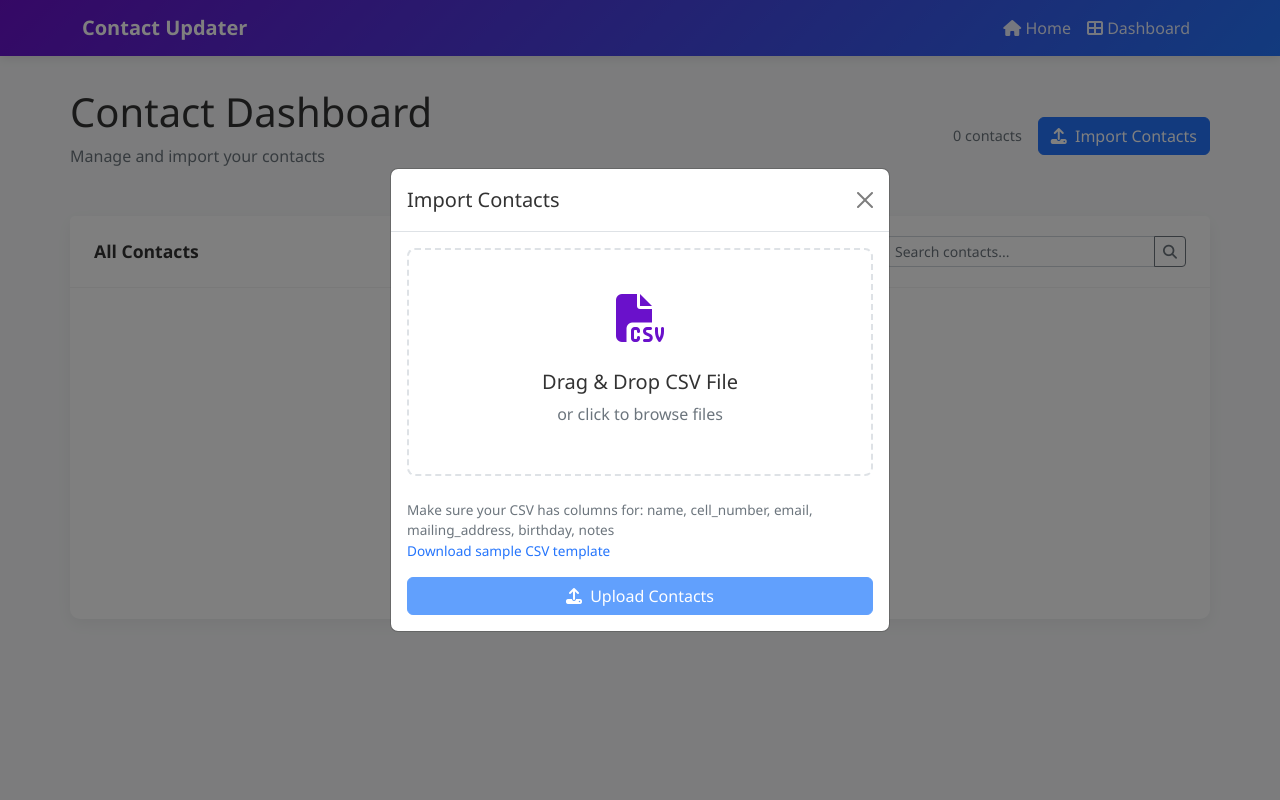
After one commit to ezl/contact_updater, a Flask app: page /dashboard in a window 1280 px wide, after a click on "Import Contacts". The commit adds this page. Run offline with Flask 3, Linux system fonts and the light colour scheme; some libraries are stand-ins or nearby versions.

Commit message:
Create page for uploading contacts

```diff
--- a/app.py
+++ b/app.py
@@ -1,4 +1,4 @@
-from flask import Flask, render_template
+from flask import Flask, render_template, send_from_directory
 
 app = Flask(__name__)
 
@@ -6,5 +6,15 @@ app = Flask(__name__)
 def index():
     return render_template('index.html')
 
+@app.route('/dashboard')
+def dashboard():
+    # This is just a placeholder - we'll implement backend functionality later
+    contacts = []  # Empty list for now
+    return render_template('dashboard.html', contacts=contacts)
+
+@app.route('/download/sample_csv')
+def download_sample():
+    return send_from_directory('static', 'sample_contacts.csv')
+
 if __name__ == '__main__':
     app.run(debug=True)
--- /dev/null
+++ b/static/sample_contacts.csv
@@ -0,0 +1,4 @@
+name,cell_number,email,mailing_address,birthday,notes
+John Doe,555-123-4567,john.doe@example.com,"123 Main St, Anytown, CA 12345",1985-06-15,College friend
+Jane Smith,555-987-6543,jane.smith@example.com,"456 Oak Ave, Someville, NY 54321",1990-03-22,Work colleague
+Michael Johnson,555-567-8901,michael@example.com,"789 Pine Rd, Otherburg, TX 67890",1978-11-30,High school friend
--- /dev/null
+++ b/templates/dashboard.html
@@ -0,0 +1,312 @@
+<!DOCTYPE html>
+<html lang="en">
+<head>
+    <meta charset="UTF-8">
+    <meta name="viewport" content="width=device-width, initial-scale=1.0">
+    <title>Contact Dashboard</title>
+    <link href="https://cdn.jsdelivr.net/npm/bootstrap@5.2.3/dist/css/bootstrap.min.css" rel="stylesheet">
+    <link rel="stylesheet" href="https://cdnjs.cloudflare.com/ajax/libs/font-awesome/6.4.0/css/all.min.css">
+    <style>
+        body {
+            font-family: 'Segoe UI', Tahoma, Geneva, Verdana, sans-serif;
+            background-color: #f8f9fa;
+            color: #333;
+        }
+        .navbar {
+            background-color: #6a11cb;
+            background-image: linear-gradient(135deg, #6a11cb 0%, #2575fc 100%);
+            box-shadow: 0 2px 10px rgba(0, 0, 0, 0.1);
+        }
+        .navbar-brand {
+            font-weight: 700;
+            color: white !important;
+        }
+        .navbar-nav .nav-link {
+            color: rgba(255, 255, 255, 0.9) !important;
+        }
+        .main-content {
+            padding: 2rem 0;
+        }
+        .dashboard-header {
+            margin-bottom: 2rem;
+        }
+        .card {
+            border: none;
+            border-radius: 10px;
+            box-shadow: 0 5px 15px rgba(0, 0, 0, 0.05);
+            margin-bottom: 2rem;
+        }
+        .card-header {
+            background-color: white;
+            border-bottom: 1px solid rgba(0, 0, 0, 0.05);
+            padding: 1.25rem 1.5rem;
+            font-weight: 600;
+            font-size: 1.1rem;
+        }
+        .upload-box {
+            padding: 2rem;
+            border: 2px dashed #dee2e6;
+            border-radius: 8px;
+            text-align: center;
+            cursor: pointer;
+            transition: all 0.3s;
+            margin-bottom: 1.5rem;
+        }
+        .upload-box:hover, .upload-box.dragover {
+            border-color: #6a11cb;
+            background-color: rgba(106, 17, 203, 0.05);
+        }
+        .upload-icon {
+            font-size: 3rem;
+            color: #6a11cb;
+            margin-bottom: 1rem;
+        }
+        .table {
+            margin-bottom: 0;
+        }
+        .table th {
+            border-top: none;
+            font-weight: 600;
+            color: #495057;
+        }
+        .btn-primary {
+            background-color: #2575fc;
+            border-color: #2575fc;
+        }
+        .btn-primary:hover {
+            background-color: #1a68e0;
+            border-color: #1a68e0;
+        }
+        .form-control:focus {
+            border-color: #2575fc;
+            box-shadow: 0 0 0 0.2rem rgba(37, 117, 252, 0.25);
+        }
+        .contact-count {
+            font-size: 0.9rem;
+            color: #6c757d;
+        }
+        .sample-text {
+            font-size: 0.85rem;
+            color: #6c757d;
+        }
+        .sample-link {
+            color: #2575fc;
+            text-decoration: none;
+        }
+        .sample-link:hover {
+            text-decoration: underline;
+        }
+        .alert {
+            border-radius: 8px;
+        }
+        .empty-state {
+            padding: 3rem;
+            text-align: center;
+            color: #6c757d;
+        }
+        .empty-icon {
+            font-size: 4rem;
+            margin-bottom: 1.5rem;
+            color: #dee2e6;
+        }
+    </style>
+</head>
+<body>
+    <!-- Navigation -->
+    <nav class="navbar navbar-expand-lg navbar-dark">
+        <div class="container">
+            <a class="navbar-brand" href="/">Contact Updater</a>
+            <button class="navbar-toggler" type="button" data-bs-toggle="collapse" data-bs-target="#navbarNav">
+                <span class="navbar-toggler-icon"></span>
+            </button>
+            <div class="collapse navbar-collapse" id="navbarNav">
+                <ul class="navbar-nav ms-auto">
+                    <li class="nav-item">
+                        <a class="nav-link" href="/"><i class="fas fa-home"></i> Home</a>
+                    </li>
+                    <li class="nav-item">
+                        <a class="nav-link active" href="/dashboard"><i class="fas fa-th-large"></i> Dashboard</a>
+                    </li>
+                </ul>
+            </div>
+        </div>
+    </nav>
+
+    <!-- Main Content -->
+    <div class="container main-content">
+        <div class="row dashboard-header">
+            <div class="col-md-6">
+                <h1>Contact Dashboard</h1>
+                <p class="text-muted">Manage and import your contacts</p>
+            </div>
+            <div class="col-md-6 text-md-end d-flex align-items-center justify-content-md-end">
+                <span class="contact-count me-3">0 contacts</span>
+                <button class="btn btn-primary" type="button" data-bs-toggle="modal" data-bs-target="#uploadModal">
+                    <i class="fas fa-upload me-1"></i> Import Contacts
+                </button>
+            </div>
+        </div>
+
+        <!-- Alerts for feedback -->
+        <!-- These would be conditionally shown when backend is implemented -->
+        <div class="d-none alert alert-success alert-dismissible fade show" role="alert">
+            <i class="fas fa-check-circle me-2"></i> Contacts imported successfully!
+            <button type="button" class="btn-close" data-bs-dismiss="alert"></button>
+        </div>
+
+        <!-- Contacts Table Card -->
+        <div class="card">
+            <div class="card-header d-flex justify-content-between align-items-center">
+                <span>All Contacts</span>
+                <div class="input-group" style="max-width: 300px;">
+                    <input type="text" class="form-control form-control-sm" placeholder="Search contacts...">
+                    <button class="btn btn-sm btn-outline-secondary" type="button">
+                        <i class="fas fa-search"></i>
+                    </button>
+                </div>
+            </div>
+            <div class="card-body p-0">
+                <!-- If no contacts, show empty state -->
+                <div class="empty-state">
+                    <div class="empty-icon">
+                        <i class="fas fa-address-book"></i>
+                    </div>
+                    <h4>No contacts yet</h4>
+                    <p>Import your contacts to get started</p>
+                    <button class="btn btn-primary" type="button" data-bs-toggle="modal" data-bs-target="#uploadModal">
+                        <i class="fas fa-upload me-1"></i> Import Contacts
+                    </button>
+                </div>
+
+                <!-- Table would be shown when contacts exist -->
+                <table class="table table-hover d-none">
+                    <thead>
+                        <tr>
+                            <th>Name</th>
+                            <th>Phone Number</th>
+                            <th>Email</th>
+                            <th>Address</th>
+                            <th>Birthday</th>
+                            <th>Notes</th>
+                            <th>Actions</th>
+                        </tr>
+                    </thead>
+                    <tbody>
+                        <!-- This would be populated with actual contacts when backend is implemented -->
+                    </tbody>
+                </table>
+            </div>
+        </div>
+    </div>
+
+    <!-- Import Modal -->
+    <div class="modal fade" id="uploadModal" tabindex="-1">
+        <div class="modal-dialog modal-dialog-centered">
+            <div class="modal-content">
+                <div class="modal-header">
+                    <h5 class="modal-title">Import Contacts</h5>
+                    <button type="button" class="btn-close" data-bs-dismiss="modal"></button>
+                </div>
+                <div class="modal-body">
+                    <form action="/dashboard" method="post" enctype="multipart/form-data" id="uploadForm">
+                        <div class="upload-box" id="dropzone">
+                            <div class="upload-icon">
+                                <i class="fas fa-file-csv"></i>
+                            </div>
+                            <h5>Drag & Drop CSV File</h5>
+                            <p class="text-muted">or click to browse files</p>
+                            <input type="file" name="file" id="fileInput" accept=".csv" class="d-none">
+                            <div class="mt-3 selected-file"></div>
+                        </div>
+                        <p class="sample-text">
+                            Make sure your CSV has columns for: name, cell_number, email, mailing_address, birthday, notes
+                            <br>
+                            <a href="/download/sample_csv" class="sample-link">Download sample CSV template</a>
+                        </p>
+                        <div class="d-grid gap-2">
+                            <button type="submit" class="btn btn-primary" id="uploadButton" disabled>
+                                <i class="fas fa-upload me-1"></i> Upload Contacts
+                            </button>
+                        </div>
+                    </form>
+                </div>
+            </div>
+        </div>
+    </div>
+
+    <script src="https://cdn.jsdelivr.net/npm/bootstrap@5.2.3/dist/js/bootstrap.bundle.min.js"></script>
+    <script>
+        // Client-side JavaScript for the file dropzone
+        const dropzone = document.getElementById('dropzone');
+        const fileInput = document.getElementById('fileInput');
+        const selectedFile = document.querySelector('.selected-file');
+        const uploadButton = document.getElementById('uploadButton');
+
+        // Handle click to browse files
+        dropzone.addEventListener('click', () => {
+            fileInput.click();
+        });
+
+        // Handle file selection
+        fileInput.addEventListener('change', () => {
+            updateSelectedFile();
+        });
+
+        // Handle drag and drop events
+        ['dragenter', 'dragover', 'dragleave', 'drop'].forEach(eventName => {
+            dropzone.addEventListener(eventName, preventDefaults, false);
+        });
+
+        function preventDefaults(e) {
+            e.preventDefault();
+            e.stopPropagation();
+        }
+
+        ['dragenter', 'dragover'].forEach(eventName => {
+            dropzone.addEventListener(eventName, highlight, false);
+        });
+
+        ['dragleave', 'drop'].forEach(eventName => {
+            dropzone.addEventListener(eventName, unhighlight, false);
+        });
+
+        function highlight() {
+            dropzone.classList.add('dragover');
+        }
+
+        function unhighlight() {
+            dropzone.classList.remove('dragover');
+        }
+
+        dropzone.addEventListener('drop', handleDrop, false);
+
+        function handleDrop(e) {
+            const dt = e.dataTransfer;
+            const files = dt.files;
+            fileInput.files = files;
+            updateSelectedFile();
+        }
+
+        function updateSelectedFile() {
+            if (fileInput.files.length > 0) {
+                const file = fileInput.files[0];
+                selectedFile.innerHTML = `<div class="alert alert-info mb-0">
+                    <i class="fas fa-file-alt me-2"></i> ${file.name} (${formatFileSize(file.size)})
+                </div>`;
+                uploadButton.disabled = false;
+            } else {
+                selectedFile.innerHTML = '';
+                uploadButton.disabled = true;
+            }
+        }
+
+        function formatFileSize(bytes) {
+            if (bytes === 0) return '0 Bytes';
+            const k = 1024;
+            const sizes = ['Bytes', 'KB', 'MB', 'GB'];
+            const i = Math.floor(Math.log(bytes) / Math.log(k));
+            return parseFloat((bytes / Math.pow(k, i)).toFixed(2)) + ' ' + sizes[i];
+        }
+    </script>
+</body>
+</html>
```
Also changed, not shown: templates/index.html (+99 -16 lines).
